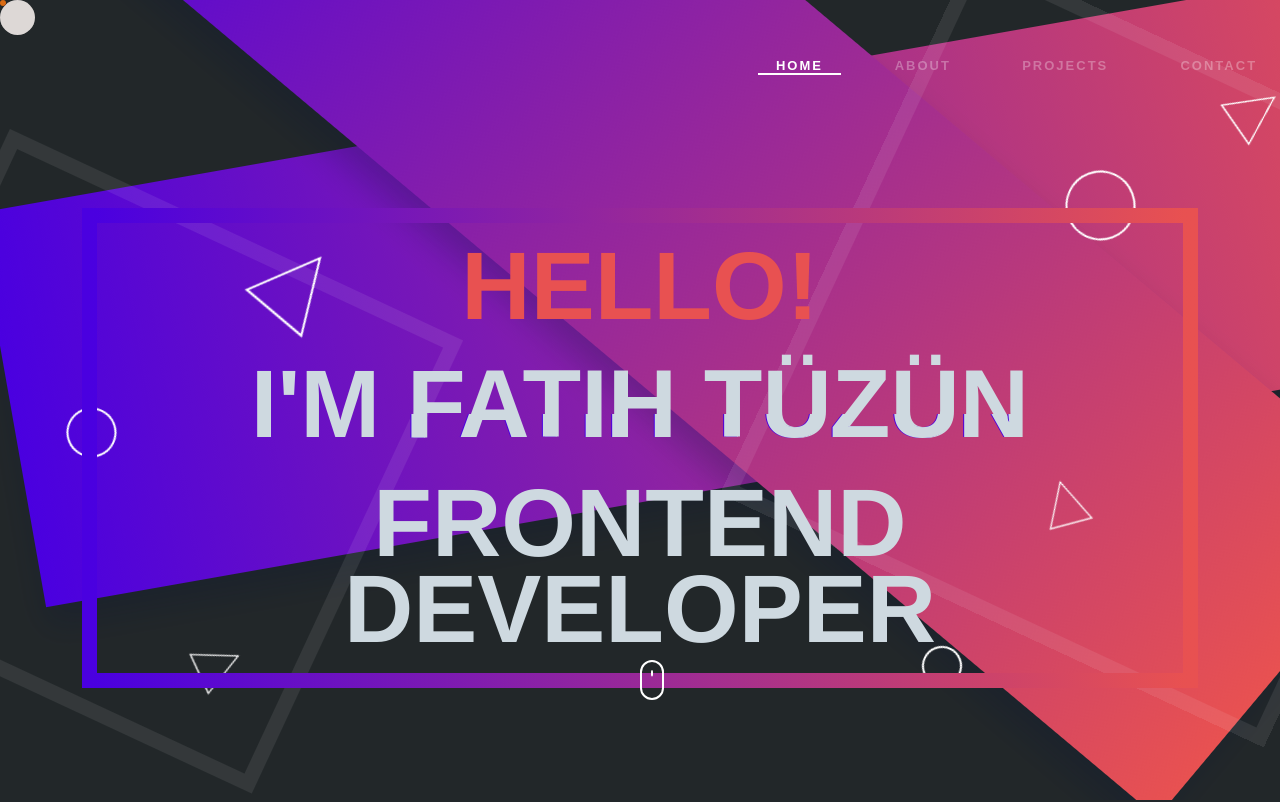
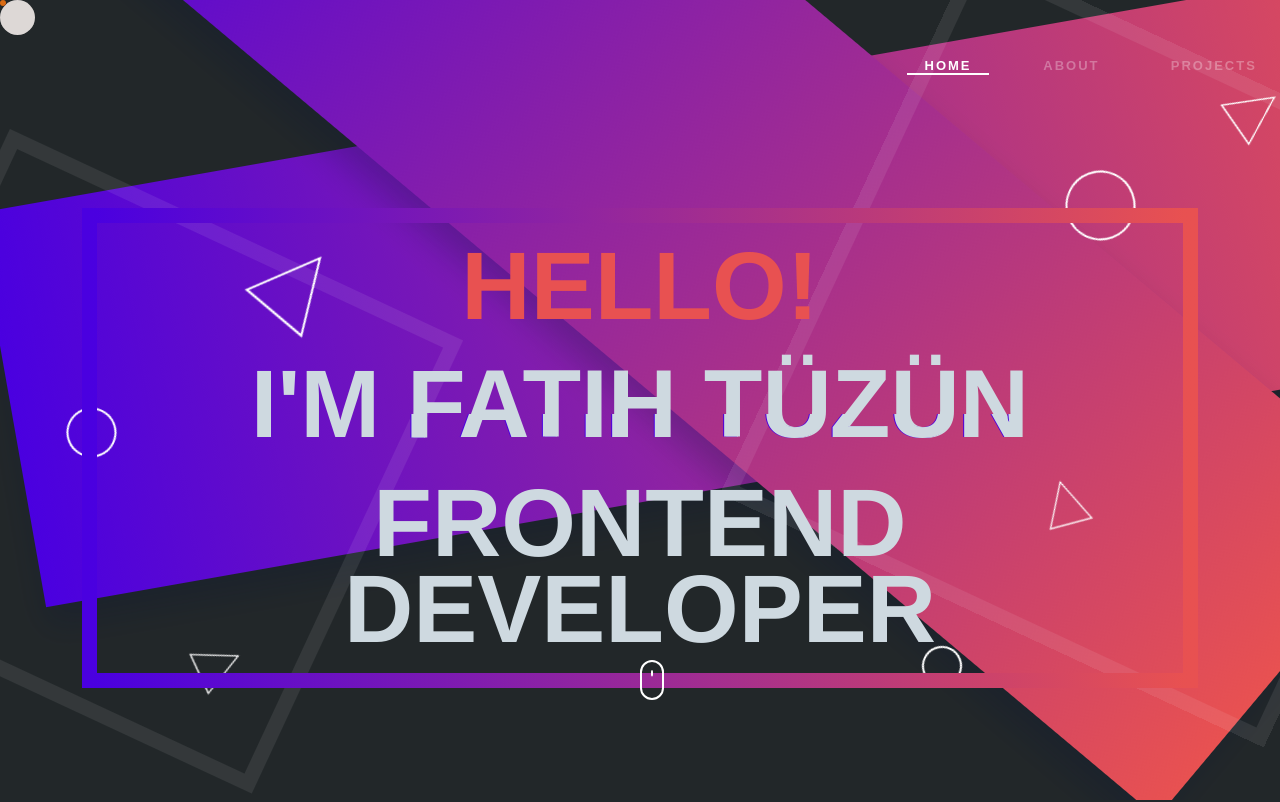
Before and after one commit to fatihtuzunn/portfolio-fatihtuzun, a Vue app: page / in a window 1280 px wide. Shown: the top 802 px of the page. Built offline with nearby package versions, Linux system fonts and the light colour scheme.

Commit message:
jumbotron bg change

```diff
--- a/src/components/NavBar.vue
+++ b/src/components/NavBar.vue
@@ -15,7 +15,7 @@ export default {
     name: "NavBar",
     data() {
         return {
-            categories: ["home","about", "projects",  "contact"],
+            categories: ["home","about", "projects"],
             active_idx: 0
         }
 
--- a/src/components/TriangleJumbotron.vue
+++ b/src/components/TriangleJumbotron.vue
@@ -166,7 +166,7 @@ export default {
     right: 0;
     background: var(--backg);
     /* fallback for old browsers */
-    background: -webkit-linear-gradient(to right, #333399, #ff00cc);
+
     /* Chrome 10-25, Safari 5.1-6 */
     /* background: linear-gradient(to right, #333399, #ff00cc); */
     /* W3C, IE 10+/ Edge, Firefox 16+, Chrome 26+, Opera 12+, Safari 7+ */
```
